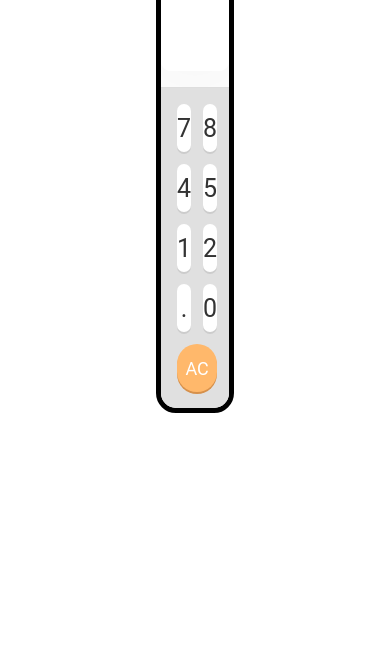
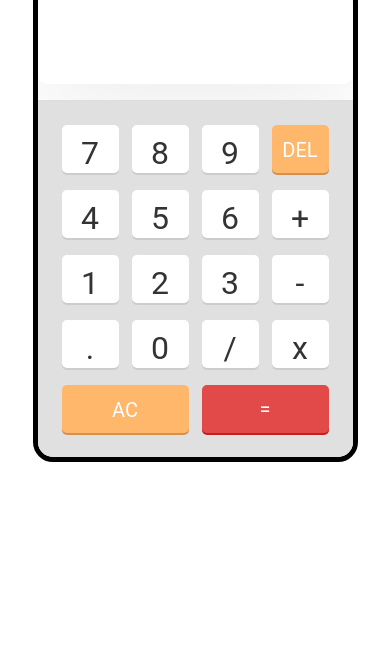
Before and after one commit to SohamBamane/codesoft_calculator, a plain HTML site: page index.html in a window 390 px wide. Shown: the part 249-898 px from the top of the page. Before the commit the page ends 844 px from the top, so only its background shows below. Drawn offline with Linux system fonts and the light colour scheme.

Commit message:
style.css

```diff
--- a/style.css
+++ b/style.css
@@ -174,3 +174,52 @@ button {
 button:hover {
     animation: buttonHover 0.7s ease-in-out infinite;
 }
+
+@media only screen and (max-width: 600px) {
+    body {
+        margin: 27px 0;
+    }
+
+    main {
+        width: 325px;
+    }
+
+    button {
+        font-size: 32px;
+        border-radius: 5px;
+    }
+
+    .screen {
+        height: 88px;
+    }
+
+    #screen {
+        font-size: var(--fs-screen-mobile);
+        padding: 0 25px 0;
+    }
+
+    .btnInput {
+        padding: 24px;
+        gap: 17px 13px;
+    }
+
+    .hollow {
+        padding-top: 8px;
+    }
+
+    .filled {
+        font-size: 20px;
+        padding-top: 2px;
+    }
+
+    #equalBtn {
+        font-size: 20px;
+    }
+}
+
+@media only screen and (max-width: 340px) {
+
+    main {
+        width: calc((100vw) - 26px);
+    }
+}
```
